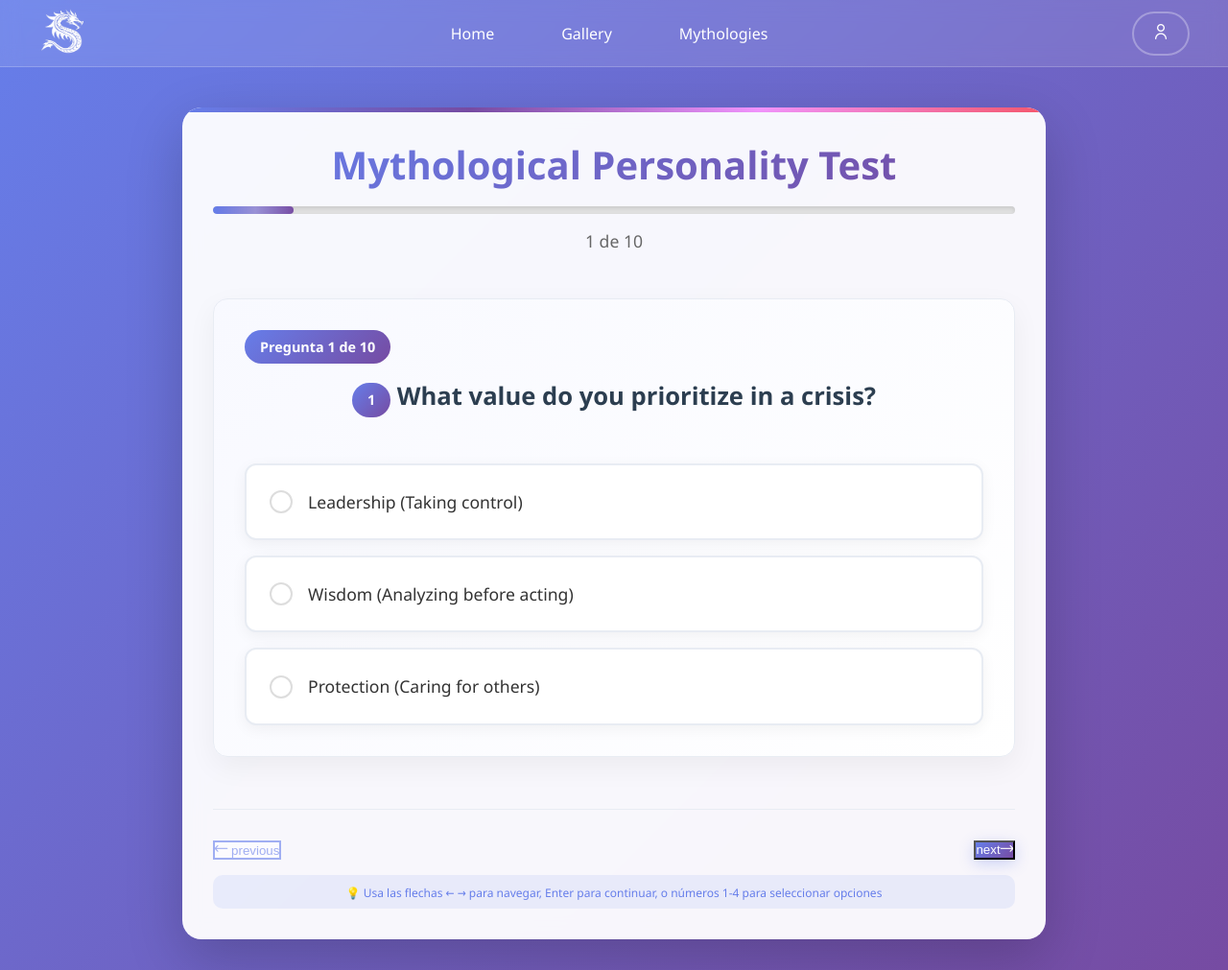
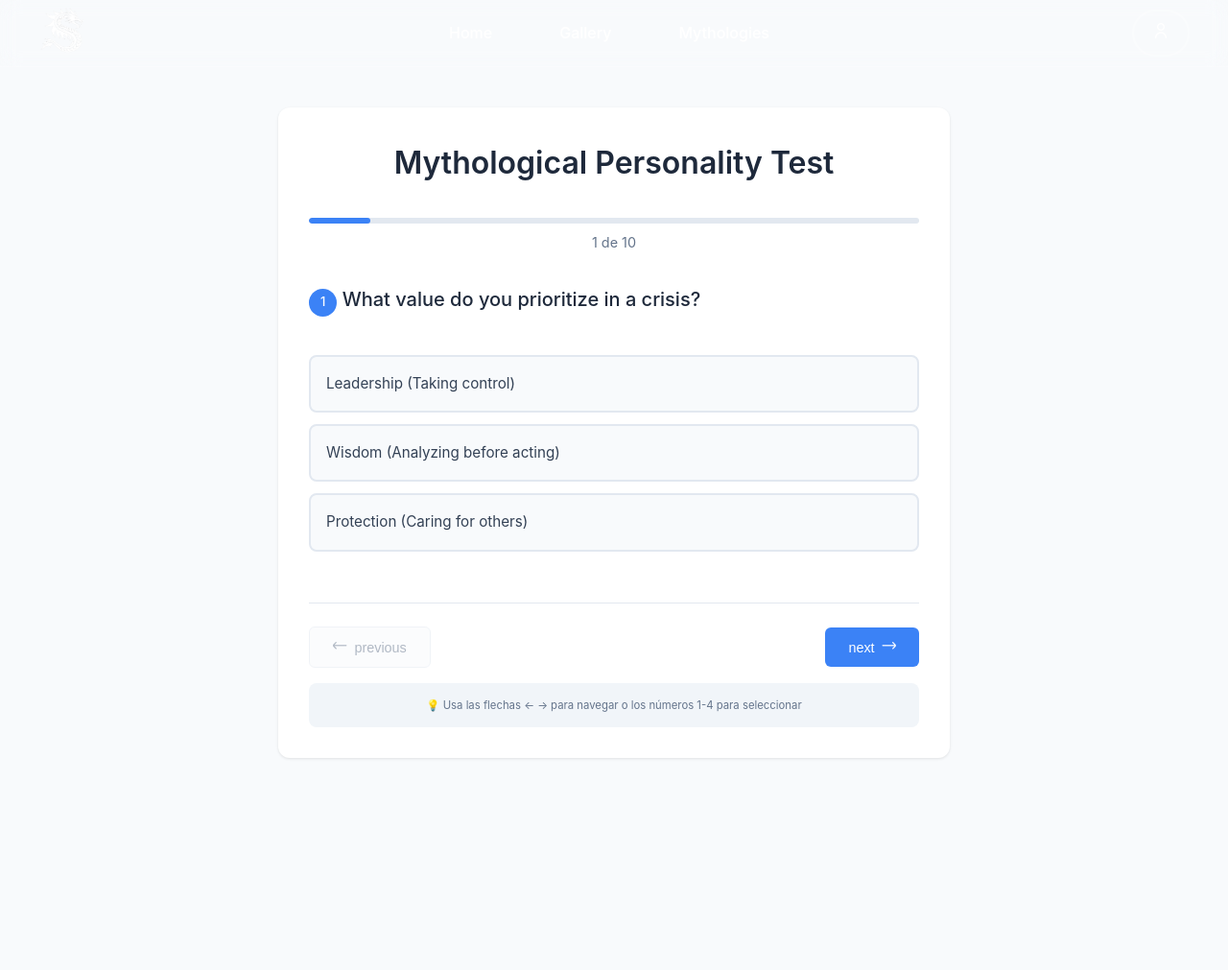
Before and after one commit to Yelbi/Yelbi.github.io, a PHP site: page /test.php in a window 1280 px wide. Shown: the whole page at 96% size. After the commit the page ends 791 px from the top, so only its background shows below. Run offline with PHP 8.4, Linux system fonts and the light colour scheme; some libraries are stand-ins or nearby versions.

Commit message:
jgvgvgvg

```diff
--- a/styles/test.css
+++ b/styles/test.css
@@ -1,4 +1,4 @@
-/* Estilos base */
+/* Reset y estilos base */
 * {
     margin: 0;
     padding: 0;
@@ -6,98 +6,62 @@
 }
 
 body {
-    font-family: 'Segoe UI', Tahoma, Geneva, Verdana, sans-serif;
-    background: linear-gradient(135deg, #667eea 0%, #764ba2 100%);
-    min-height: 100vh;
-    color: #333;
+    font-family: -apple-system, BlinkMacSystemFont, 'Segoe UI', Roboto, sans-serif;
+    background: #f8fafc;
+    color: #334155;
+    line-height: 1.6;
     padding-top: 80px;
 }
 
+/* Contenedor principal */
 .test-container {
-    max-width: 900px;
+    max-width: 700px;
     margin: 2rem auto;
     padding: 2rem;
-    background: rgba(255, 255, 255, 0.95);
-    border-radius: 20px;
-    box-shadow: 0 20px 60px rgba(0, 0, 0, 0.2);
-    backdrop-filter: blur(10px);
-    position: relative;
-    overflow: hidden;
-}
-
-.test-container::before {
-    content: '';
-    position: absolute;
-    top: 0;
-    left: 0;
-    right: 0;
-    height: 5px;
-    background: linear-gradient(90deg, #667eea, #764ba2, #f093fb, #f5576c);
-    border-radius: 20px 20px 0 0;
+    background: white;
+    border-radius: 12px;
+    box-shadow: 0 1px 3px rgba(0, 0, 0, 0.1);
 }
 
 .test-container h1 {
     text-align: center;
-    font-size: 2.5rem;
-    margin-bottom: 1rem;
-    background: linear-gradient(135deg, #667eea, #764ba2);
-    -webkit-background-clip: text;
-    -webkit-text-fill-color: transparent;
-    background-clip: text;
-    font-weight: 700;
+    font-size: 2rem;
+    margin-bottom: 2rem;
+    color: #1e293b;
+    font-weight: 600;
 }
 
-/* Barra de progreso */
+/* Barra de progreso simplificada */
 .progress-container {
-    margin-bottom: 3rem;
-    position: relative;
+    margin-bottom: 2rem;
 }
 
 .progress-bar {
     width: 100%;
-    height: 8px;
-    background: #e0e0e0;
-    border-radius: 10px;
+    height: 6px;
+    background: #e2e8f0;
+    border-radius: 3px;
     overflow: hidden;
-    box-shadow: inset 0 2px 4px rgba(0, 0, 0, 0.1);
 }
 
 .progress-fill {
     height: 100%;
-    background: linear-gradient(90deg, #667eea, #764ba2);
-    border-radius: 10px;
-    transition: width 0.6s cubic-bezier(0.4, 0, 0.2, 1);
-    position: relative;
-}
-
-.progress-fill::after {
-    content: '';
-    position: absolute;
-    top: 0;
-    left: 0;
-    right: 0;
-    bottom: 0;
-    background: linear-gradient(90deg, transparent, rgba(255, 255, 255, 0.3), transparent);
-    animation: shimmer 2s infinite;
-}
-
-@keyframes shimmer {
-    0% { transform: translateX(-100%); }
-    100% { transform: translateX(100%); }
+    background: #3b82f6;
+    border-radius: 3px;
+    transition: width 0.3s ease;
 }
 
 .progress-text {
     text-align: center;
-    margin-top: 1rem;
-    font-size: 1.1rem;
-    color: #666;
-    font-weight: 500;
+    margin-top: 0.5rem;
+    font-size: 0.9rem;
+    color: #64748b;
 }
 
 /* Contenedor de preguntas */
 .questions-container {
     position: relative;
-    min-height: 500px;
+    min-height: 300px;
     margin-bottom: 2rem;
 }
 
@@ -107,110 +71,68 @@ body {
     left: 0;
     right: 0;
     opacity: 0;
-    transform: translateX(100px);
-    transition: all 0.6s cubic-bezier(0.4, 0, 0.2, 1);
-    padding: 2rem;
-    background: linear-gradient(135deg, #f8f9ff, #ffffff);
-    border-radius: 15px;
-    border: 1px solid #e8ecf3;
-    box-shadow: 0 10px 30px rgba(0, 0, 0, 0.05);
-    min-height: 400px;
+    transform: translateX(30px);
+    transition: all 0.3s ease;
+    pointer-events: none;
 }
 
 .question.active {
     opacity: 1;
     transform: translateX(0);
-}
-
-.question.prev {
-    transform: translateX(-100px);
+    pointer-events: auto;
 }
 
 .question h3 {
-    font-size: 1.6rem;
-    margin-bottom: 2rem;
-    color: #2c3e50;
-    font-weight: 600;
-    line-height: 1.4;
-    text-align: center;
+    font-size: 1.25rem;
+    margin-bottom: 1.5rem;
+    color: #1e293b;
+    font-weight: 500;
 }
 
 .question-number {
     display: inline-block;
-    background: linear-gradient(135deg, #667eea, #764ba2);
+    background: #3b82f6;
     color: white;
-    padding: 0.5rem 1rem;
-    border-radius: 25px;
-    font-size: 0.9rem;
-    font-weight: 600;
+    padding: 0.25rem 0.75rem;
+    border-radius: 20px;
+    font-size: 0.8rem;
+    font-weight: 500;
     margin-bottom: 1rem;
 }
 
+/* Ocultar labels originales */
 .question label {
     display: none !important;
 }
 
-/* Opciones de respuesta */
+/* Opciones simplificadas */
 .options {
-    display: grid;
-    gap: 1rem;
-    margin-top: 1.5rem;
-    width: 100%;
+    display: flex;
+    flex-direction: column;
+    gap: 0.75rem;
+    margin-top: 1rem;
 }
 
 .option {
+    padding: 1rem;
+    background: #f8fafc;
+    border: 2px solid #e2e8f0;
+    border-radius: 8px;
+    cursor: pointer;
+    transition: all 0.2s ease;
+    font-size: 0.95rem;
     position: relative;
-    padding: 1.5rem;
-    background: white;
-    border: 2px solid #e8ecf3;
-    border-radius: 12px;
-    cursor: pointer;
-    transition: all 0.3s cubic-bezier(0.4, 0, 0.2, 1);
-    font-size: 1.1rem;
-    line-height: 1.6;
-    display: flex;
-    align-items: center;
-    gap: 1rem;
-    box-shadow: 0 4px 15px rgba(0, 0, 0, 0.05);
-    width: 100%;
-    box-sizing: border-box;
 }
 
 .option:hover {
-    transform: translateY(-2px);
-    box-shadow: 0 8px 25px rgba(0, 0, 0, 0.1);
-    border-color: #667eea;
+    border-color: #3b82f6;
+    background: #f1f5f9;
 }
 
 .option.selected {
-    background: linear-gradient(135deg, #667eea, #764ba2);
+    background: #3b82f6;
+    border-color: #3b82f6;
     color: white;
-    border-color: #667eea;
-    box-shadow: 0 8px 25px rgba(102, 126, 234, 0.3);
-}
-
-.option input[type="radio"] {
-    display: none;
-}
-
-.option::before {
-    content: '';
-    width: 20px;
-    height: 20px;
-    border: 2px solid #ddd;
-    border-radius: 50%;
-    flex-shrink: 0;
-    transition: all 0.3s;
-}
-
-.option:hover::before {
-    border-color: #667eea;
-}
-
-.option.selected::before {
-    background: white;
-    border-color: white;
-    box-shadow: inset 0 0 0 4px #667eea;
 }
 
 /* Botones de navegación */
@@ -218,199 +140,127 @@ body {
     display: flex;
     justify-content: space-between;
     align-items: center;
-    margin-top: 2rem;
-    padding-top: 2rem;
-    border-top: 1px solid #e8ecf3;
-    position: relative;
-    z-index: 10;
+    padding-top: 1.5rem;
+    border-top: 1px solid #e2e8f0;
+}
+
+.btn {
+    padding: 0.75rem 1.5rem;
+    border: none;
+    border-radius: 6px;
+    font-size: 0.9rem;
+    font-weight: 500;
+    cursor: pointer;
+    transition: all 0.2s ease;
+    display: inline-flex;
+    align-items: center;
+    gap: 0.5rem;
+}
+
+.btn-primary {
+    background: #3b82f6;
+    color: white;
+}
+
+.btn-primary:hover:not(:disabled) {
+    background: #2563eb;
+}
+
+.btn-secondary {
+    background: #f8fafc;
+    color: #64748b;
+    border: 1px solid #e2e8f0;
+}
+
+.btn-secondary:hover:not(:disabled) {
+    background: #f1f5f9;
+    border-color: #cbd5e1;
+}
+
+.btn:disabled {
+    opacity: 0.5;
+    cursor: not-allowed;
 }
 
 .btn-submit {
-    background: linear-gradient(135deg, #667eea, #764ba2);
+    background: #059669;
     color: white;
-    padding: 1rem 2rem;
-    border: none;
-    border-radius: 50px;
-    font-size: 1.1rem;
-    font-weight: 600;
-    cursor: pointer;
-    transition: all 0.3s cubic-bezier(0.4, 0, 0.2, 1);
-    box-shadow: 0 4px 15px rgba(102, 126, 234, 0.3);
-    display: none; /* Oculto por defecto, se mostrará con JS */
 }
 
-.btn-submit:hover {
-    transform: translateY(-2px);
-    box-shadow: 0 8px 25px rgba(102, 126, 234, 0.4);
-}
-
-.btn-submit::before {
-    content: '';
-    position: absolute;
-    top: 0;
-    left: -100%;
-    width: 100%;
-    height: 100%;
-    background: linear-gradient(90deg, transparent, rgba(255, 255, 255, 0.2), transparent);
-    transition: left 0.5s;
-}
-
-.btn-submit:hover::before {
-    left: 100%;
-}
-
-.btn-primary {
-    background: linear-gradient(135deg, #667eea, #764ba2);
-    color: white;
-    box-shadow: 0 4px 15px rgba(102, 126, 234, 0.3);
-}
-
-.btn-primary:hover {
-    transform: translateY(-2px);
-    box-shadow: 0 8px 25px rgba(102, 126, 234, 0.4);
-}
-
-.btn-secondary {
-    background: white;
-    color: #667eea;
-    border: 2px solid #667eea;
-}
-
-.btn-secondary:hover {
-    background: #667eea;
-    color: white;
-    transform: translateY(-2px);
-}
-
-.btn:disabled {
-    opacity: 0.6;
-    cursor: not-allowed;
-    transform: none !important;
+.btn-submit:hover:not(:disabled) {
+    background: #047857;
 }
 
 /* Resultados */
 .test-result {
     text-align: center;
-    animation: fadeInUp 0.8s ease-out;
+    animation: fadeIn 0.5s ease;
 }
 
-@keyframes fadeInUp {
-    from {
-        opacity: 0;
-        transform: translateY(30px);
-    }
-    to {
-        opacity: 1;
-        transform: translateY(0);
-    }
+@keyframes fadeIn {
+    from { opacity: 0; transform: translateY(20px); }
+    to { opacity: 1; transform: translateY(0); }
 }
 
 .test-result h2 {
-    font-size: 2.2rem;
+    font-size: 1.75rem;
     margin-bottom: 2rem;
-    color: #2c3e50;
-    font-weight: 700;
+    color: #1e293b;
+    font-weight: 600;
 }
 
 .god-card {
-    display: flex;
-    flex-direction: column;
-    align-items: center;
-    margin: 3rem 0;
+    background: #f8fafc;
+    border: 1px solid #e2e8f0;
+    border-radius: 12px;
     padding: 2rem;
-    background: linear-gradient(135deg, #f8f9ff, #ffffff);
-    border-radius: 20px;
-    box-shadow: 0 15px 40px rgba(0, 0, 0, 0.1);
-    position: relative;
-    overflow: hidden;
-}
-
-.god-card::before {
-    content: '';
-    position: absolute;
-    top: 0;
-    left: 0;
-    right: 0;
-    bottom: 0;
-    background: linear-gradient(135deg, rgba(102, 126, 234, 0.05), rgba(118, 75, 162, 0.05));
-    z-index: 1;
-}
-
-.god-card > * {
-    position: relative;
-    z-index: 2;
+    margin: 2rem 0;
+    text-align: center;
 }
 
 .god-image {
-    margin-bottom: 2rem;
-    position: relative;
+    margin-bottom: 1.5rem;
 }
 
 .god-image img {
-    width: 180px;
-    height: 180px;
+    width: 120px;
+    height: 120px;
     object-fit: cover;
     border-radius: 50%;
-    border: 4px solid white;
-    box-shadow: 0 15px 40px rgba(0, 0, 0, 0.2);
-    transition: transform 0.3s ease;
+    border: 3px solid white;
+    box-shadow: 0 2px 8px rgba(0, 0, 0, 0.1);
 }
 
-.god-image:hover img {
-    transform: scale(1.05);
+.god-info h3 {
+    font-size: 1.5rem;
+    margin-bottom: 1rem;
+    color: #1e293b;
+    font-weight: 600;
 }
 
-.god-image::after {
-    content: '';
-    position: absolute;
-    top: -10px;
-    left: -10px;
-    right: -10px;
-    bottom: -10px;
-    background: linear-gradient(135deg, #667eea, #764ba2);
-    border-radius: 50%;
-    z-index: -1;
-    opacity: 0.3;
+.god-info p {
+    font-size: 1rem;
+    color: #64748b;
+    margin-bottom: 1.5rem;
+    max-width: 500px;
+    margin-left: auto;
+    margin-right: auto;
 }
 
-.god-info {
-    max-width: 600px;
+.retake-btn {
+    background: #6366f1;
+    color: white;
     margin-top: 1rem;
 }
 
-.god-info h3 {
-    font-size: 2rem;
-    margin-bottom: 1rem;
-    background: linear-gradient(135deg, #667eea, #764ba2);
-    -webkit-background-clip: text;
-    -webkit-text-fill-color: transparent;
-    background-clip: text;
-    font-weight: 700;
-}
-
-.god-info p {
-    font-size: 1.2rem;
-    line-height: 1.7;
-    color: #555;
-    margin-bottom: 2rem;
-}
-
-.retake-btn {
-    background: linear-gradient(135deg, #2ecc71, #27ae60);
-    color: white;
-    margin-top: 2rem;
-    box-shadow: 0 4px 15px rgba(46, 204, 113, 0.3);
-}
-
 .retake-btn:hover {
-    transform: translateY(-2px);
-    box-shadow: 0 8px 25px rgba(46, 204, 113, 0.4);
+    background: #4f46e5;
 }
 
 /* Responsive */
 @media (max-width: 768px) {
     body {
-        padding-top: 70px; /* Menos espacio en móvil */
+        padding-top: 70px;
     }
 
     .test-container {
@@ -418,18 +268,17 @@ body {
         padding: 1.5rem;
     }
 
-    .questions-container {
-        min-height: 450px; /* Altura mínima mayor en móvil */
+    .test-container h1 {
+        font-size: 1.5rem;
     }
 
-    .question {
-        min-height: 350px;
-        padding: 1.5rem;
+    .question h3 {
+        font-size: 1.1rem;
     }
 
     .option {
-        padding: 1rem;
-        font-size: 1rem;
+        padding: 0.75rem;
+        font-size: 0.9rem;
     }
 
     .navigation {
@@ -441,56 +290,108 @@ body {
         width: 100%;
         justify-content: center;
     }
+
+    .god-image img {
+        width: 100px;
+        height: 100px;
+    }
 }
 
-/* Animaciones adicionales */
-@keyframes pulse {
+/* Animaciones sutiles */
+.option {
+    transform: translateY(0);
+}
+
+.option:active {
+    transform: translateY(1px);
+}
+
+.option.selected {
+    animation: selectPulse 0.3s ease;
+}
+
+@keyframes selectPulse {
     0% { transform: scale(1); }
-    50% { transform: scale(1.05); }
+    50% { transform: scale(1.02); }
     100% { transform: scale(1); }
 }
 
-.option.selected {
-    animation: pulse 0.6s ease-in-out;
+/* Indicadores de estado mínimos */
+.keyboard-help {
+    text-align: center;
+    margin-top: 1rem;
+    padding: 0.75rem;
+    background: #f1f5f9;
+    border-radius: 8px;
+    color: #64748b;
+    font-size: 0.85rem;
 }
 
-/* Indicadores de estado */
-.question-indicator {
-    position: absolute;
-    top: 1rem;
-    right: 1rem;
-    background: rgba(102, 126, 234, 0.1);
-    color: #667eea;
-    padding: 0.5rem 1rem;
-    border-radius: 25px;
+/* Notificaciones simplificadas */
+.notification {
+    position: fixed;
+    top: 20px;
+    right: 20px;
+    padding: 0.75rem 1rem;
+    border-radius: 8px;
+    color: white;
     font-size: 0.9rem;
-    font-weight: 600;
+    z-index: 1000;
+    animation: slideIn 0.3s ease;
 }
 
-/* Efectos de hover mejorados */
-.option:hover {
-    background: linear-gradient(135deg, #f8f9ff, #ffffff);
+.notification.warning {
+    background: #f59e0b;
 }
 
-.option.selected:hover {
-    background: linear-gradient(135deg, #764ba2, #667eea);
+.notification.info {
+    background: #3b82f6;
 }
 
-.confetti {
+@keyframes slideIn {
+    from { transform: translateX(100%); opacity: 0; }
+    to { transform: translateX(0); opacity: 1; }
+}
+
+/* Loading overlay simplificado */
+.loading-overlay {
     position: fixed;
     top: 0;
     left: 0;
     width: 100%;
     height: 100%;
-    pointer-events: none;
-    z-index: 1000;
+    background: rgba(255, 255, 255, 0.9);
+    display: flex;
+    justify-content: center;
+    align-items: center;
+    z-index: 2000;
 }
 
+.loading-spinner {
+    text-align: center;
+}
+
+.spinner {
+    width: 40px;
+    height: 40px;
+    border: 3px solid #e2e8f0;
+    border-top: 3px solid #3b82f6;
+    border-radius: 50%;
+    animation: spin 1s linear infinite;
+    margin: 0 auto 1rem;
+}
+
+@keyframes spin {
+    0% { transform: rotate(0deg); }
+    100% { transform: rotate(360deg); }
+}
+
+/* Confetti simplificado */
 .confetti-piece {
     position: absolute;
-    width: 10px;
-    height: 10px;
-    background: #f1c40f;
+    width: 8px;
+    height: 8px;
+    border-radius: 2px;
     animation: confetti-fall linear infinite;
 }
 
```
Also changed, not shown: JS/test.js (+46 -140 lines).
